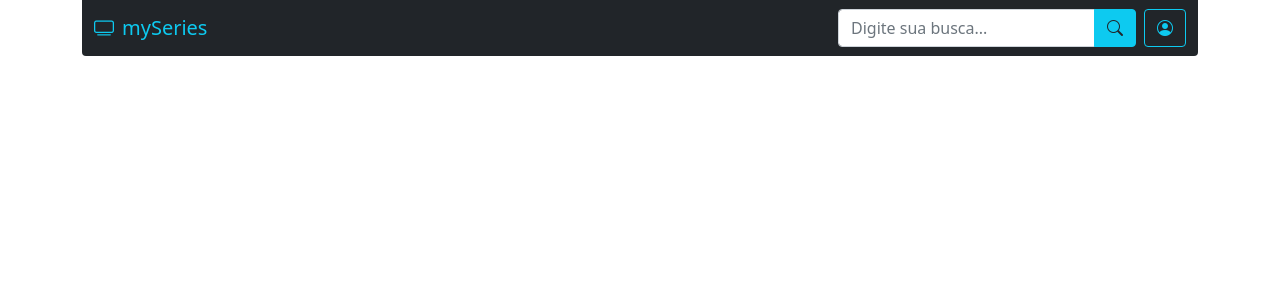
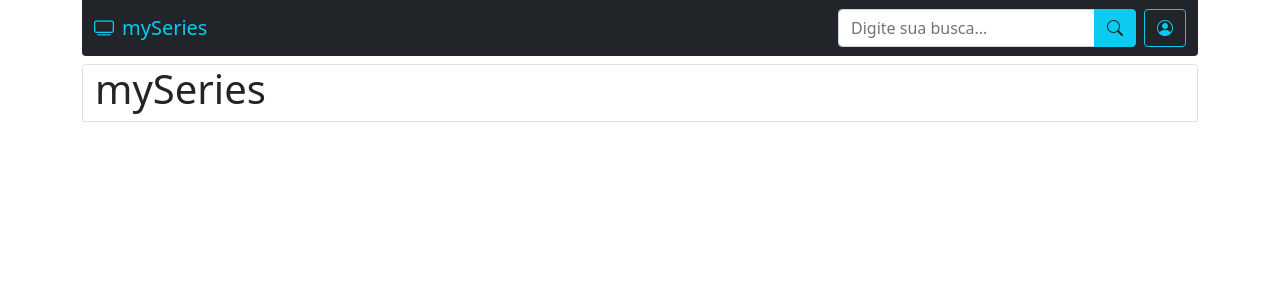
Before and after one commit to danguimaraes86/mySeries-NextJs, a Next.js app: page / in a window 1280 px wide. Shown: the top 300 px of the page. Built offline with nearby package versions, Linux system fonts and the light colour scheme.

Commit message:
add: initial content wrapper

```diff
--- /dev/null
+++ b/src/components/ContentWrapper/index.jsx
@@ -0,0 +1,8 @@
+
+export default function ContentWrapper({ children }) {
+  return (
+    <main className='container-fluid border rounded-top mt-2'>
+      { children }
+    </main>
+  )
+}
--- a/src/pages/index.js
+++ b/src/pages/index.js
@@ -1,10 +1,14 @@
 import Layout from '../components/Layout'
 import Navbar from '../components/Navbar'
+import ContentWrapper from '../components/ContentWrapper'
 
 export default function Home() {
   return (
     <Layout>
       <Navbar />
+      <ContentWrapper>
+        <h1>mySeries</h1>
+      </ContentWrapper>
     </Layout>
   )
 }
```
